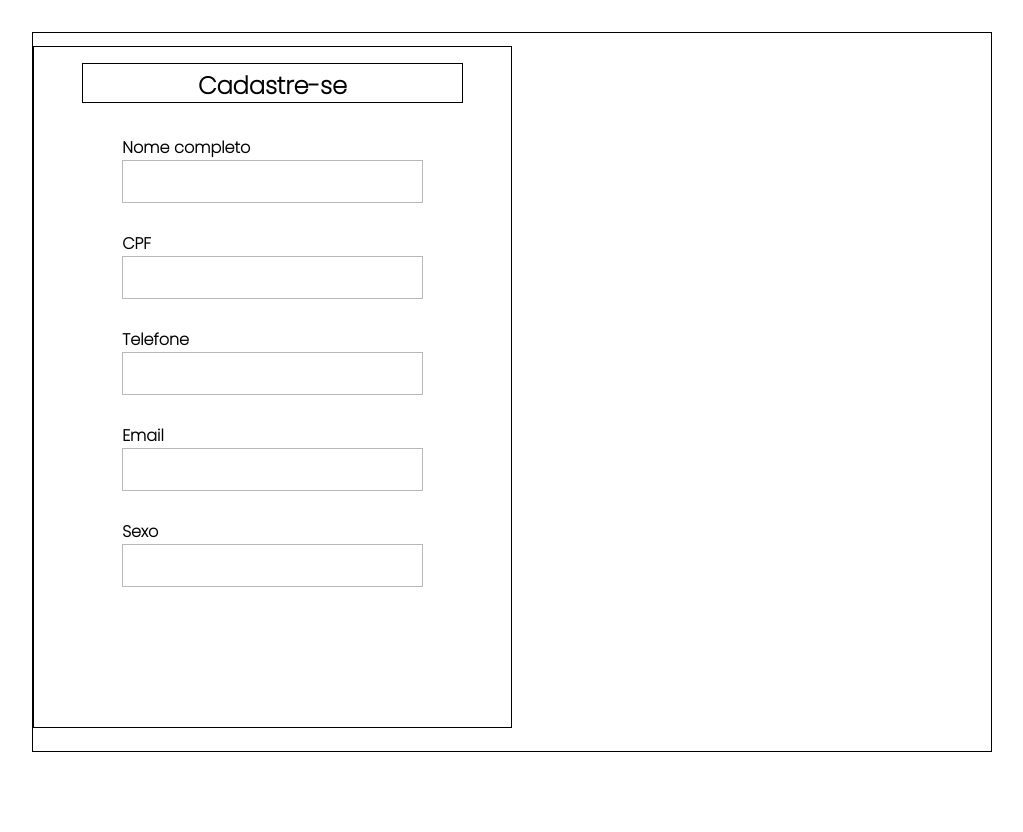
After one commit to henrickrafael/vinyeshop, a PHP site: page /Php/Cadastro.html in a window 1280 px wide. The commit adds this page. Shown: the whole page, without its empty margins (128-1151 px from the left). Run offline with PHP 8.4, Linux system fonts and the light colour scheme.

Commit message:
007 feat: adicao de tela de cadastro e alteracao de extensa da tela de login para php

```diff
--- a/Css/style.css
+++ b/Css/style.css
@@ -295,7 +295,7 @@ img .image-error  {
     height: 90%;
 }
 
-.input-login input[type="email"], input[type="password"] {
+.input-login input[type="email"], .input-login input[type="password"], .input-login input[type="text"], .input-login input[type="number"] {
     width: 100%;
     height: 60%;
     outline: none;
@@ -305,7 +305,7 @@ img .image-error  {
     font-size: large;
 }
 
-.input-login input[type="email"]:focus, input[type="password"]:focus {
+.input-login input[type="email"]:focus, input[type="password"]:focus, input[type="text"]:focus, input[type="number"]:focus {
     border: 2px solid black;
 }
 
@@ -374,3 +374,39 @@ img .image-error  {
     height: 100%;
     width: 100%;
 }
+
+.main-wrapper-register {
+    border: 1px solid;
+    box-sizing: border-box;
+    margin: 0 auto;
+    margin-top: 2em;
+    width: 75%;
+    height: 90%;
+    display: flex;
+}
+
+.register-input input[type="text"]{
+    font-size: small;
+}
+
+.form-1 {
+    border: 1px solid;
+    margin-top: 0.8em;
+    box-sizing: border-box;
+    width: 50%;
+    height: 95%;
+}
+
+.form-1 .label-header {
+    border: 1px solid;
+    margin: 0 auto;
+    margin-top: 1em;
+    margin-bottom: 2em;
+    text-align: center;
+    padding: 4px;
+    box-sizing: border-box;
+    height: 2.5em;
+    width: 80%;
+    font-family: 'Poppins', sans-serif;
+    font-weight: 900;
+}
--- /dev/null
+++ b/Php/Cadastro.html
@@ -0,0 +1,53 @@
+<!DOCTYPE html>
+<html lang="pt-br">
+<head>
+    <meta charset="UTF-8">
+    <meta http-equiv="X-UA-Compatible" content="IE=edge">
+    <meta name="viewport" content="width=device-width, initial-scale=1.0">
+    <link rel="preconnect" href="https://fonts.googleapis.com">
+    <link rel="preconnect" href="https://fonts.gstatic.com" crossorigin>
+    <link href="https://fonts.googleapis.com/css2?family=Poppins:wght@200&display=swap" rel="stylesheet">
+    <link rel="stylesheet" href="../Css/style.css">
+    <title>Cadastro</title>
+</head>
+<body>
+    <div class="main-wrapper-register"><!--main-wrapper-register-->
+        <div class="form-1"><!--form-1-->
+            <div class="label-header">
+                <h2>Cadastre-se</h2>
+            </div><!--label-header-->
+            <div class="input-login-wrapper register-input">
+                <div class="input-login">
+                    <span>Nome completo</span>
+                    <input type="text" name="nome">
+                </div>
+            </div>
+            <div class="input-login-wrapper register-input">
+                <div class="input-login">
+                    <span>CPF</span>
+                    <input type="text" name="cpf" maxlength="11">
+                </div>
+            </div>
+            <div class="input-login-wrapper register-input">
+                <div class="input-login">
+                    <span>Telefone</span>
+                    <input type="text" name="fone">
+                </div>
+            </div>
+            <div class="input-login-wrapper register-input">
+                <div class="input-login">
+                    <span>Email</span>
+                    <input type="email" name="email">
+                </div>
+            </div>
+            <div class="input-login-wrapper register-input">
+                <div class="input-login">
+                    <span>Sexo</span>
+                    <input type="text" name="sexo">
+                </div>
+            </div>
+
+        </div>
+    </div>
+</body>
+</html>
--- a/Php/Home.php
+++ b/Php/Home.php
@@ -30,7 +30,7 @@
             </div> <!-- label-wrapper-pw -->
             <form action="#" method="POST">
                 <div class="input-wrapper-pw">
-                    <select name="ordern">
+                    <select name="ordenacao">
                         <option value="" disabled selected>Ordenação</option>
                         <option value="1">Ordenar por nome do artista</option>
                         <option value="2">Ordenar por nome do disco</option>
```
Also changed, not shown: Php/Login.php (renamed from Php/Login.html).
